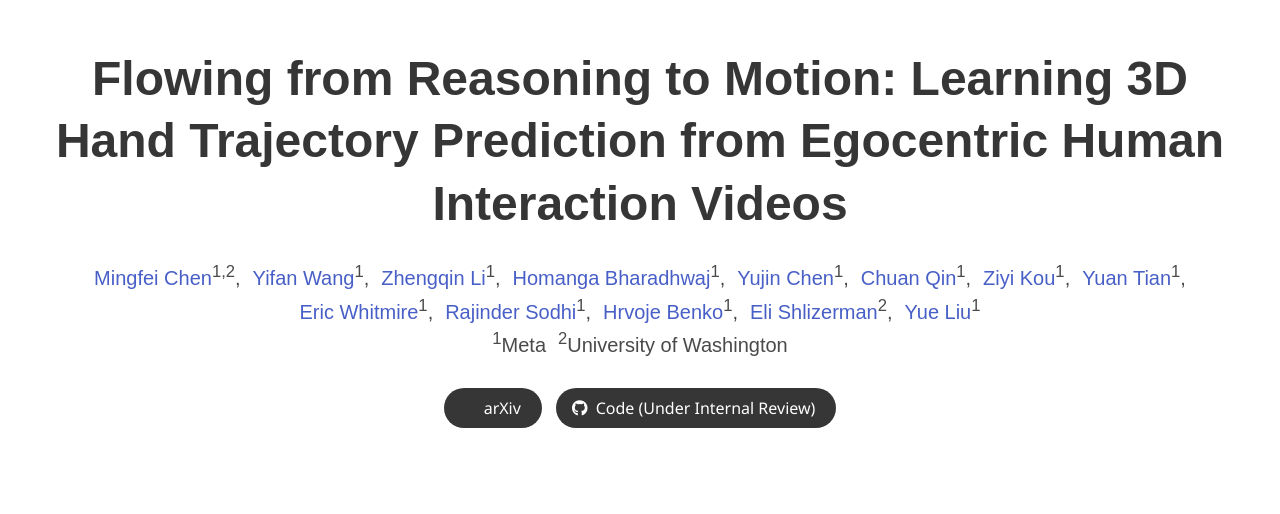
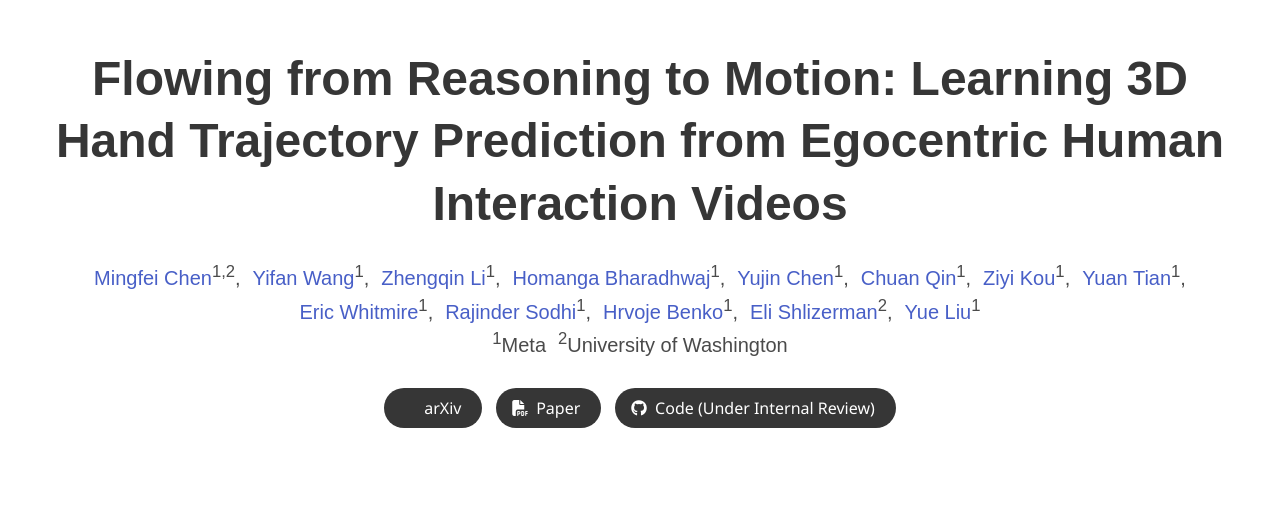
Before and after one commit to objectforesight/objectforesight.github.io, a plain HTML site: page index.html in a window 1280 px wide. Shown: the top 514 px of the page. Drawn offline with nearby package versions, Linux system fonts and the light colour scheme; some icons are missing; a web font is replaced by a local one.

Commit message:
Update index.html

```diff
--- a/index.html
+++ b/index.html
@@ -91,14 +91,14 @@
                                         <span>arXiv</span>
                                     </a>
                                 </span>
-                                <!-- <span class="link-block">
-                                    <a href="" class="external-link button is-normal is-rounded is-dark">
+                                <span class="link-block">
+                                    <a href="egoman.pdf" class="external-link button is-normal is-rounded is-dark">
                                         <span class="icon">
                                             <i class="fas fa-file-pdf"></i>
                                         </span>
                                         <span>Paper</span>
                                     </a>
-                                </span> -->
+                                </span>
                                 <span class="link-block">
                                     <a href="#" class="external-link button is-normal is-rounded is-dark">
                                         <span class="icon">
```
